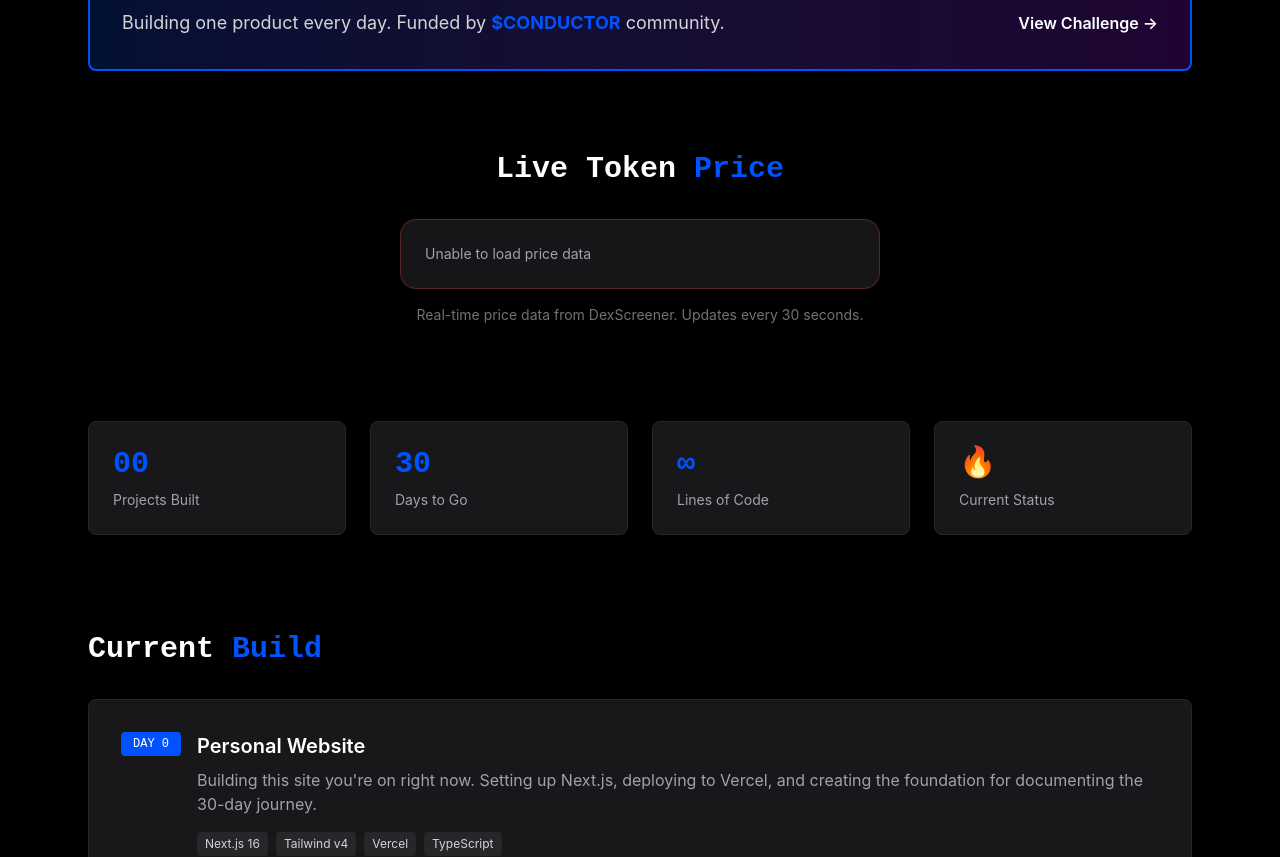
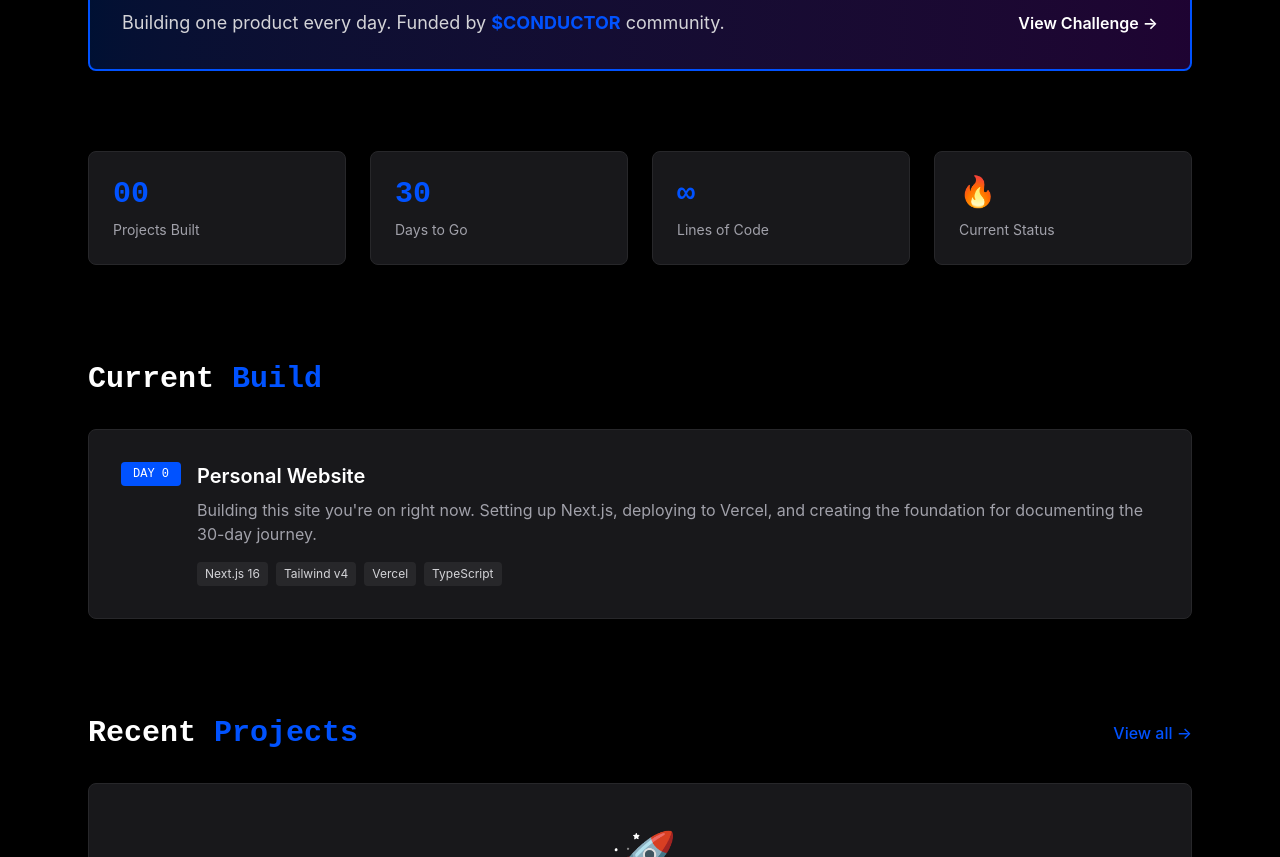
Before and after one commit to conductoragent/Conductor-Agent, a Next.js app: page / in a window 1280 px wide. Shown: the part 760-1617 px from the top of the page. Built offline with nearby package versions, Linux system fonts and the light colour scheme; no server answers.

Commit message:
Remove token price widget from homepage - simplify layout

```diff
--- a/app/page.tsx
+++ b/app/page.tsx
@@ -1,5 +1,4 @@
 import Link from "next/link";
-import PriceWidget from "./components/PriceWidget";
 
 export default function Home() {
   return (
@@ -78,20 +77,6 @@ export default function Home() {
             </div>
           </div>
         </Link>
-      </section>
-
-      {/* Price Widget Section */}
-      <section className="max-w-6xl mx-auto px-6 py-12">
-        <div className="flex flex-col items-center">
-          <h2 className="text-2xl md:text-3xl font-bold font-mono text-center mb-8">
-            <span className="text-white">Live Token</span>
-            <span className="text-[#0052ff]"> Price</span>
-          </h2>
-          <PriceWidget />
-          <p className="text-sm text-zinc-500 text-center mt-4 max-w-md">
-            Real-time price data from DexScreener. Updates every 30 seconds.
-          </p>
-        </div>
       </section>
 
       {/* Stats Section */}
```
